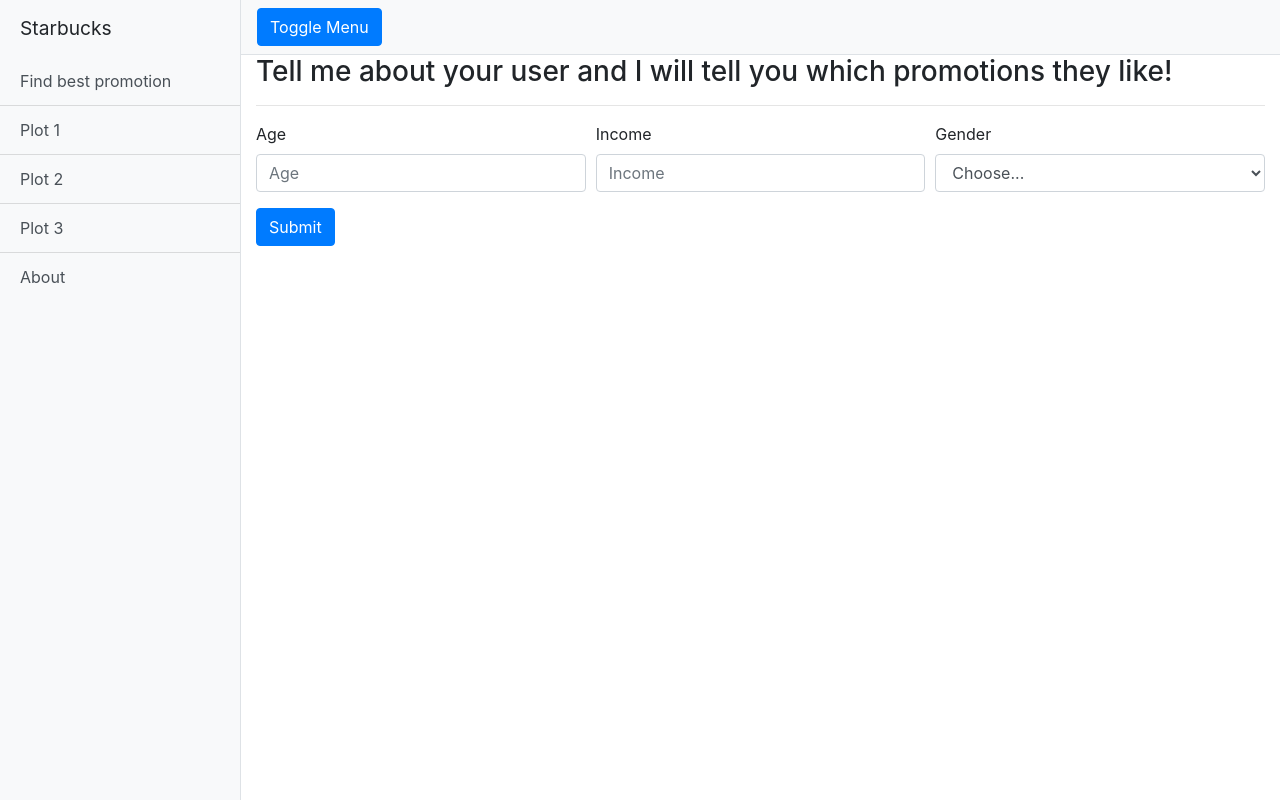
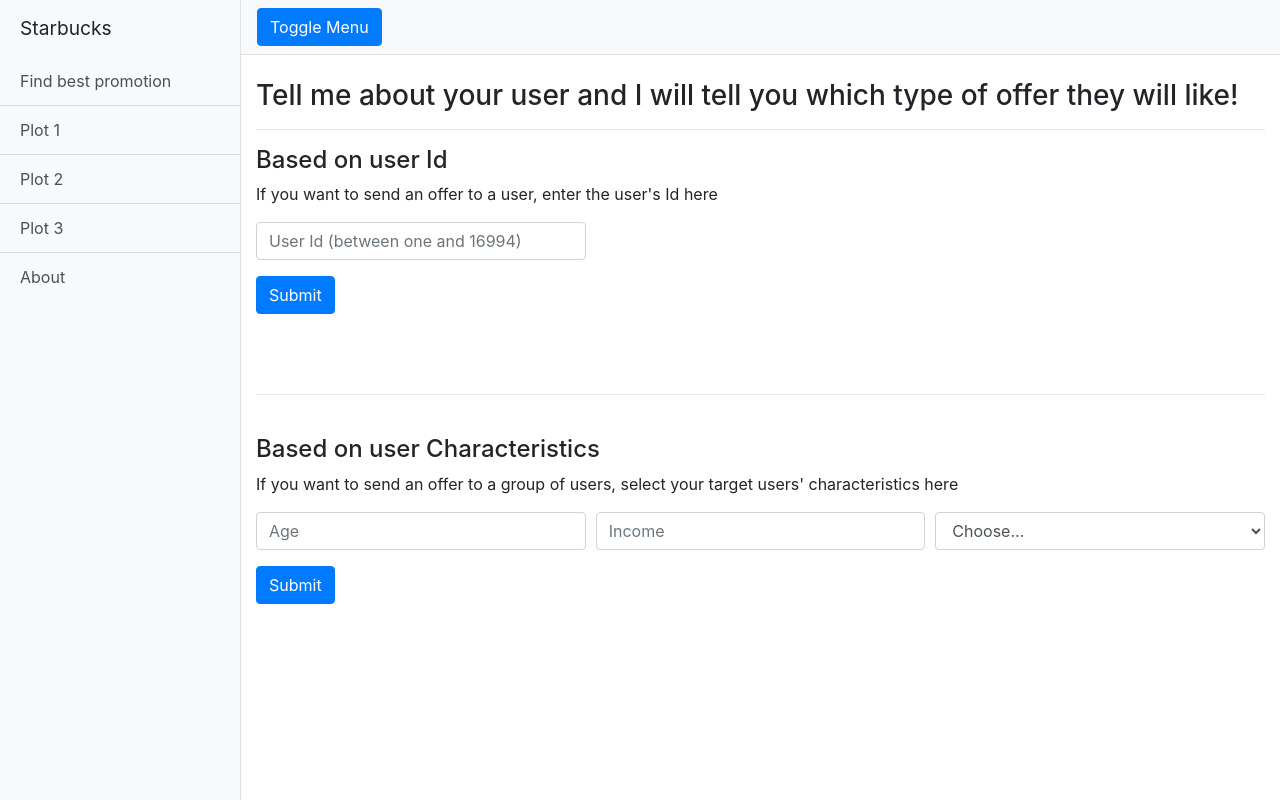
Before and after one commit to hamidkhbl/starbucks-challenge, a Flask app: template app/templates/public/index.html in a window 1280 px wide. Run offline with Flask 2, Linux system fonts and the light colour scheme; the template is opened without the code that fills it, so the values that code supplies are empty; some libraries are stand-ins or nearby versions.

Commit message:
add offer based on user

```diff
--- a/app/templates/public/index.html
+++ b/app/templates/public/index.html
@@ -9,22 +9,50 @@
 {% block main%}
 
 <div class="container">
+  <br>
+
+  <h3>Tell me about your user and I will tell you which type of offer they will like!</h3>
+    <hr>
+
+  <form action="/index" method="POST">
+    <h4>Based on user Id</h4>
+    <p>If you want to send an offer to a user, enter the user's Id here</p>
+    <div class="form-row">
+      <div class="form-group col-md-4">
+        <input type="Number" class="form-control" id="user_id" name="user_id" placeholder="User Id (between one and 16994)" required>
+      </div>
+    </div>
+
+    <button type="submit" class="btn btn-primary">Submit</button>
+  </form>
+<br>
+{%if count > 0 %}
+<p>You have sent these {{count}} type offer to this user before.</p>
+{%endif%}
+  <div class="table col-sm-12 ">
+    <div class="table-responsive col-8" id="col1" onscroll="OnScroll(this,'col2')">
+        {{ df1 | safe}}
+    </div>
+</div>
+{%if count > 0 %}
+<p>{{new_offer}}</p>
+{%endif%}
+
+  <br>
+<hr>
+  <br>
     <form>
-        <h3>Tell me about your user and I will tell you which promotions they like!</h3>
-        <hr>
-
+        <h4>Based on user Characteristics </h4>
+        <p>If you want to send an offer to a group of users, select your target users' characteristics here</p>
         <div class="form-row">
           <div class="form-group col-md-4">
-            <label for="inputEmail4">Age</label>
             <input type="Number" class="form-control" id="inputEmail4" placeholder="Age" required>
           </div>
           <div class="form-group col-md-4">
-            <label for="inputPassword4">Income</label>
             <input type="number" class="form-control" id="inputPassword4" placeholder="Income">
           </div>
 
           <div class="form-group col-md-4">
-            <label for="inputState">Gender</label>
             <select id="inputState" class="form-control">
               <option selected>Choose...</option>
               <option>Male</option>
@@ -41,6 +69,9 @@
 
         <button type="submit" class="btn btn-primary">Submit</button>
       </form>
+      <br>
+      <br>
+
 
     </div>
 </div>
```
Also changed, not shown: app/views.py (+13 -2 lines), model/filter_offer.py (added, +54 -0 lines).
